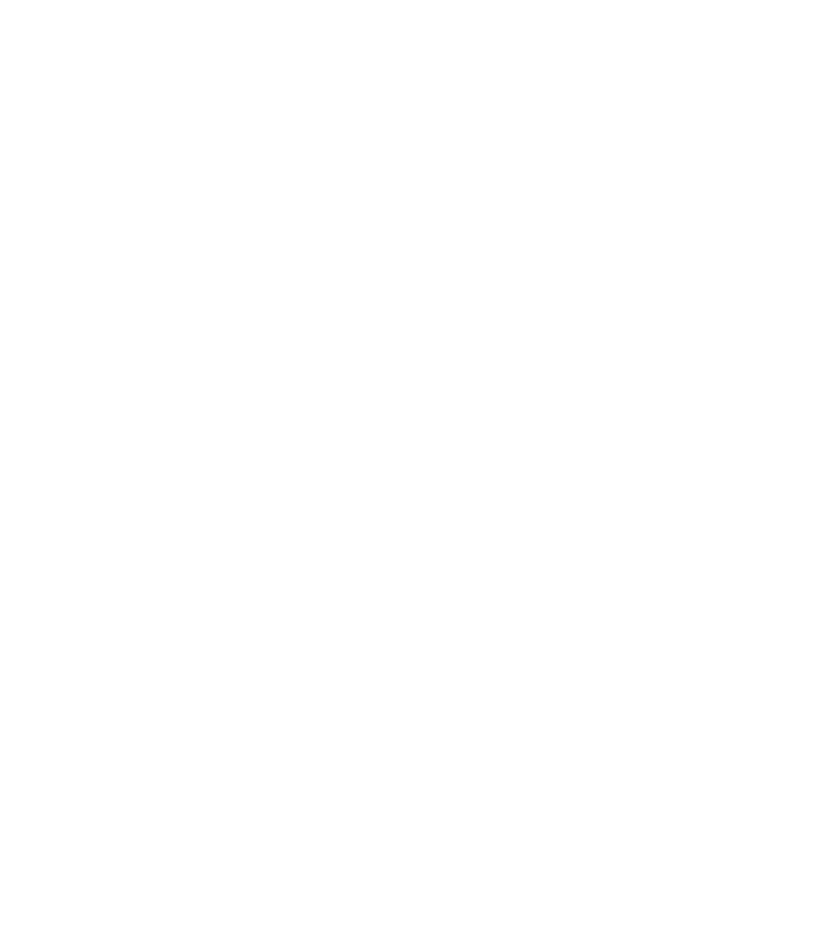
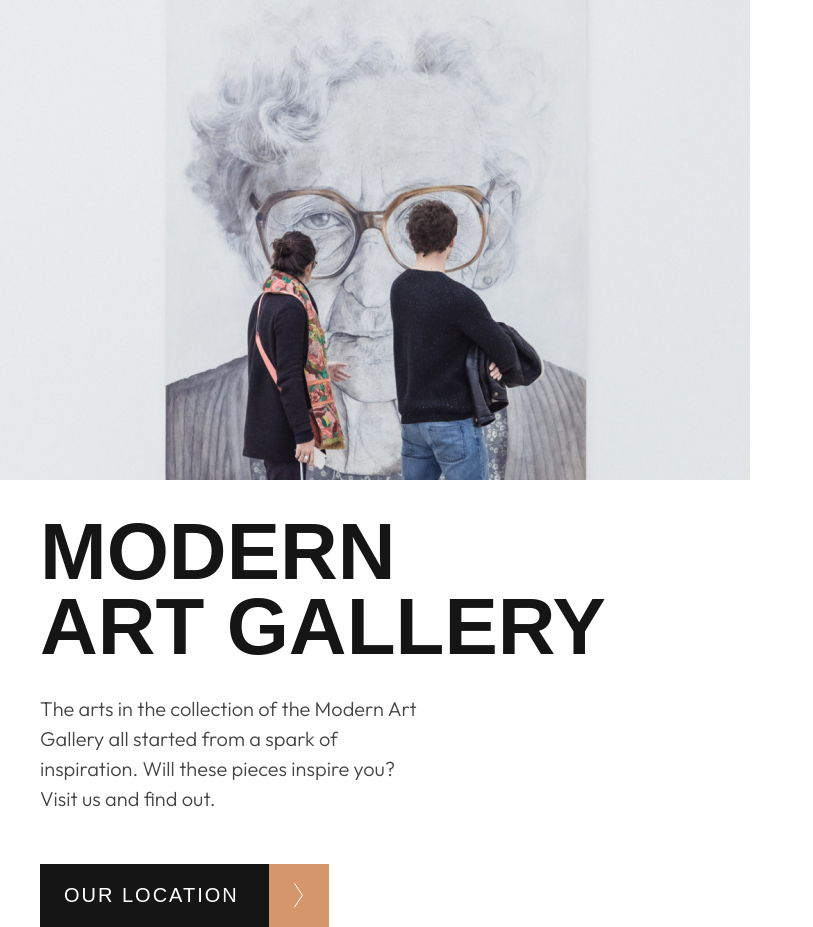
Before and after one commit to FernandoAndresColina/Proyecto-ModernArtGallery, a website built with Vite: page index.html in a window 1280 px wide. Shown: the whole page, without its empty margins (0-813 px from the left). Before the commit the page ends 800 px from the top, so only its background shows below. Built offline with nearby package versions, Linux system fonts and the light colour scheme; a web font is replaced by a local one.

Commit message:
Agregando - btn

```diff
--- a/index.html
+++ b/index.html
@@ -7,5 +7,25 @@
     <title>Modern Art Gallery</title>
     <link rel="stylesheet" href="css/style.css" />
   </head>
-  <body></body>
+  <body>
+    <header class="header">
+      <a class="looking" href="#"><img src="img/looking-photo.jpg" alt="" /></a>
+      <div class="container">
+        <h1>
+          MODERN <br />
+          ART GALLERY
+        </h1>
+        <p>
+          The arts in the collection of the Modern Art <br />Gallery all started
+          from a spark of <br />inspiration. Will these pieces inspire you?
+          <br />
+          Visit us and find out.
+        </p>
+        <button class="location-btn-next">
+          <span class="btn-text">OUR LOCATION</span>
+          <span class="btn-icon"><img src="img/next-icon.svg" alt="" /></span>
+        </button>
+      </div>
+    </header>
+  </body>
 </html>
--- /dev/null
+++ b/sass/stylesheets/layout/_body.scss
@@ -0,0 +1,9 @@
+@use "../abstracts" as abs;
+
+html,
+body {
+  margin: 0;
+  padding: 0;
+  height: 100%;
+  font-family: abs.$font-primary;
+}
--- a/sass/stylesheets/layout/_container.scss
+++ b/sass/stylesheets/layout/_container.scss
@@ -0,0 +1,9 @@
+@use "../abstracts/" as abs;
+
+.container {
+  padding-left: 16px;
+  padding-right: 16px;
+  max-width: 1200px;
+  margin-left: auto;
+  margin-right: auto;
+}
--- a/sass/stylesheets/layout/_header.scss
+++ b/sass/stylesheets/layout/_header.scss
@@ -2,3 +2,56 @@
 // This file contains all styles related to the header of the site/application.
 // -----------------------------------------------------------------------------
 @use "../abstracts" as abs;
+
+.header {
+  .looking {
+    img {
+      max-width: 100%;
+    }
+  }
+  .container {
+    h1 {
+      font-family: abs.$font-secondary;
+      color: abs.$secondary-color;
+      font-size: 80px;
+      line-height: 75px;
+      margin-top: 30px;
+      margin-bottom: 30px;
+    }
+    p {
+      color: abs.$third-color;
+      font-size: 20px;
+      font-weight: 300;
+      line-height: 30px;
+      margin-bottom: 50px;
+    }
+    .location-btn-next {
+      display: inline-flex;
+      align-items: stretch;
+      background-color: abs.$secondary-color;
+      border: none;
+      cursor: pointer;
+      padding: 0;
+      overflow: hidden;
+      .btn-text {
+        color: white;
+        font-family: abs.$font-secondary;
+        font-size: 20px;
+        font-weight: 400;
+        letter-spacing: 2px;
+        padding: 20px 30px 20px 24px;
+        display: flex;
+        align-items: center;
+        justify-content: center;
+      }
+      .btn-icon {
+        background-color: abs.$primary-color;
+        color: #ffffff;
+        display: flex;
+        align-items: center;
+        justify-content: center;
+        padding: 0 25px;
+      }
+    }
+  }
+}
--- a/sass/stylesheets/main.scss
+++ b/sass/stylesheets/main.scss
@@ -11,6 +11,7 @@
 @use "base/typography";
 
 // 3. Layout-related sections
+@use "layout/body";
 @use "layout/container";
 @use "layout/footer";
 @use "layout/header";
```
Also changed, not shown: css/style.css, img/ModernArtGallery-logo.svg (deleted), 1 other file.
